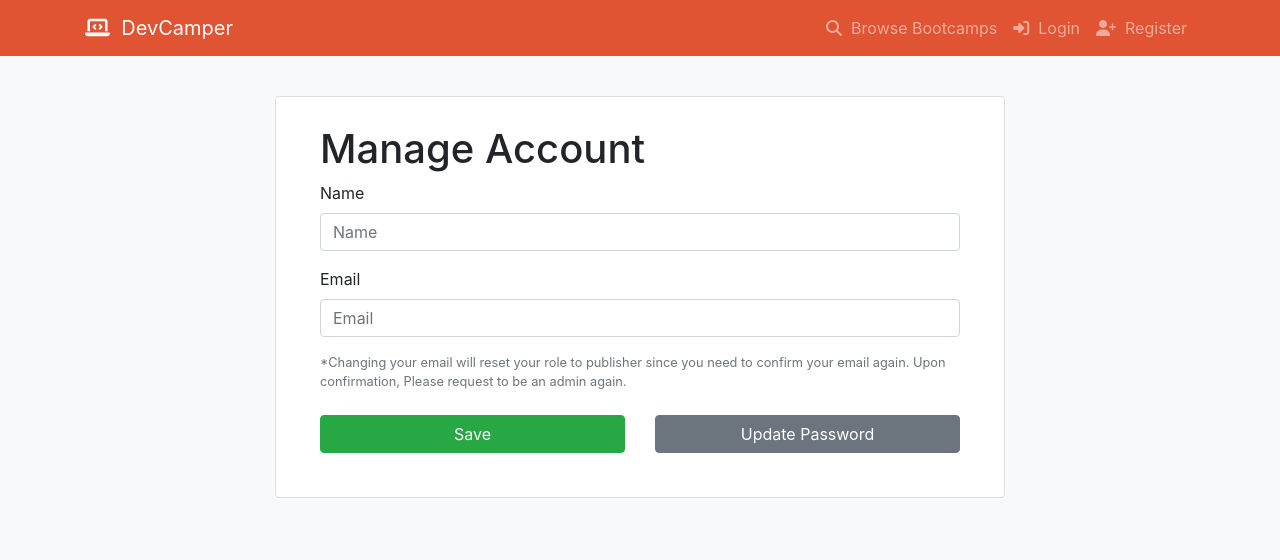
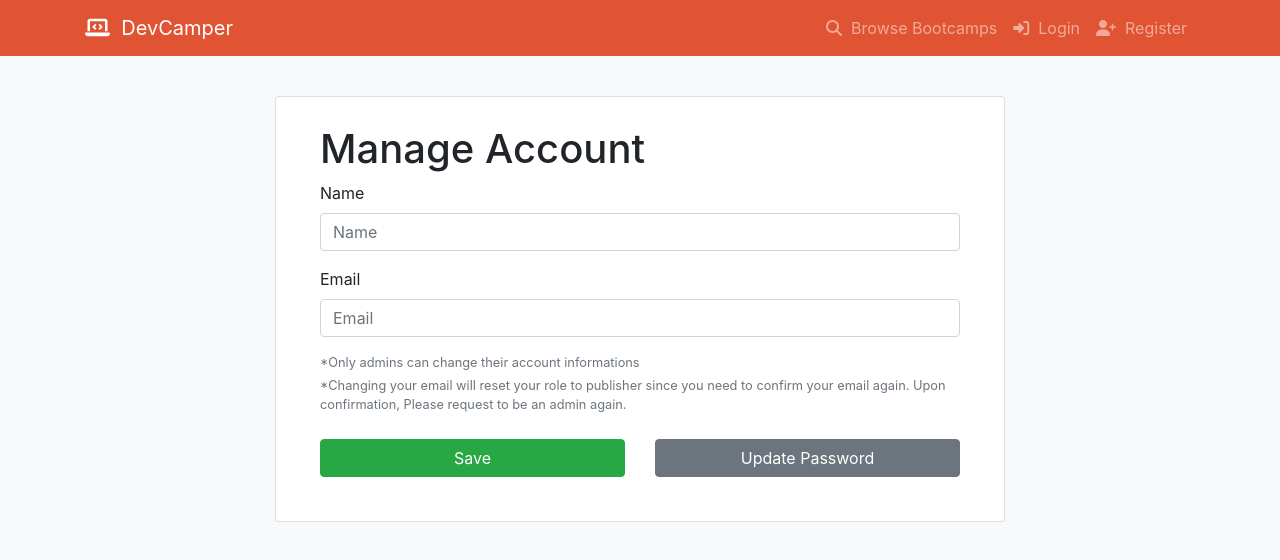
Before and after one commit to rookiemonkey/devcamper-frontend, a Next.js app: page /user/1/manage/account in a window 1280 px wide. Shown: the top 560 px of the page. Built offline with nearby package versions, Linux system fonts and the light colour scheme.

Commit message:
manage account works

```diff
--- a/components/user/manage_account.js
+++ b/components/user/manage_account.js
@@ -86,8 +86,13 @@ const ManageAccount = () => {
                                     />
                                 </div>
 
-                                <small className="form-text text-muted"
-                                >*Changing your email will reset your role to publisher since you need to confirm your email again. Upon confirmation, Please request to be an admin again.</small> <br />
+                                <small className="form-text text-muted">
+                                    *Only admins can change their account informations
+                                </small>
+
+                                <small className="form-text text-muted">
+                                    *Changing your email will reset your role to publisher since you need to confirm your email again. Upon confirmation, Please request to be an admin again.
+                                </small> <br />
 
                                 <div className="form-group">
                                     <div className="row">
```
